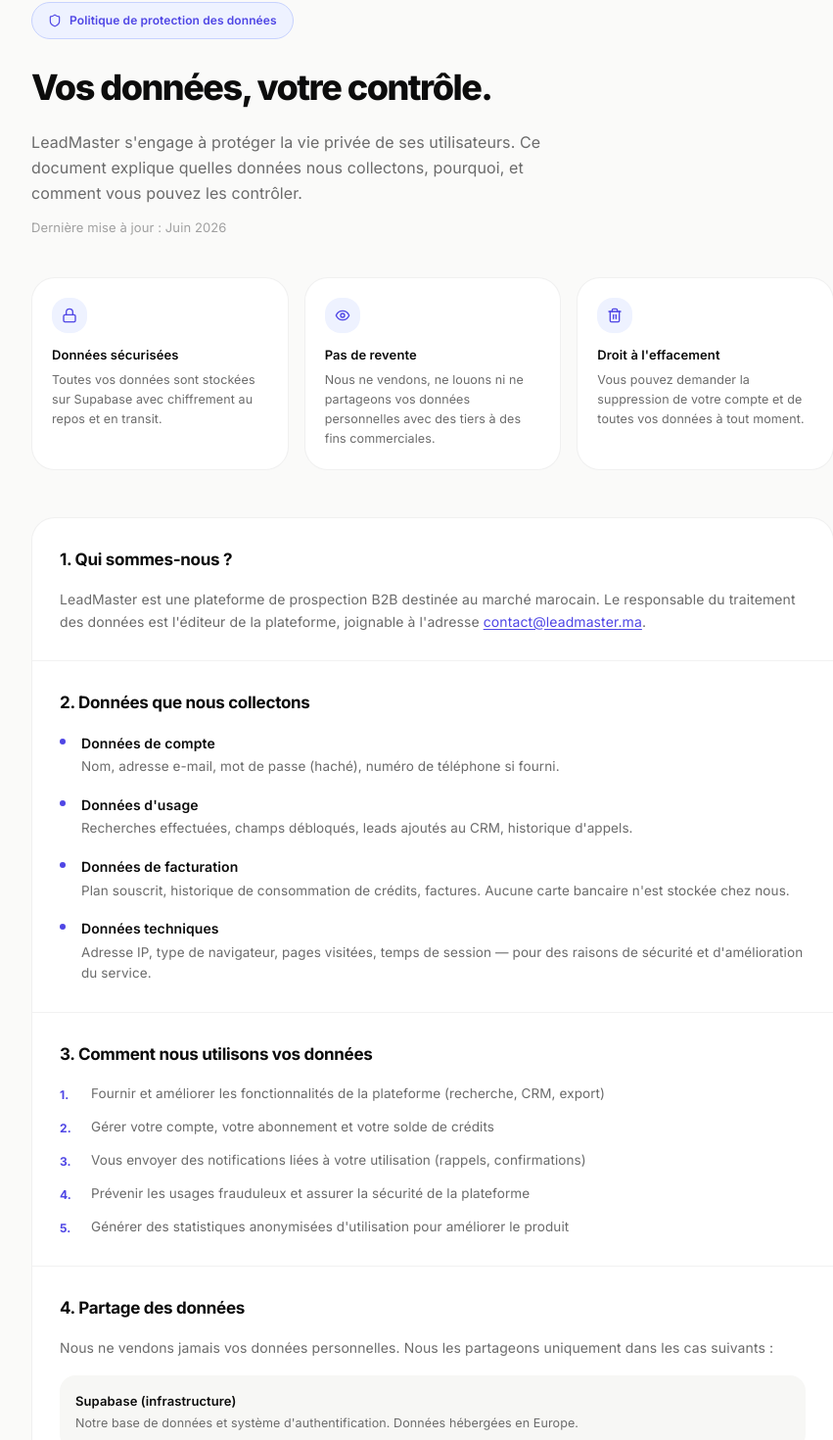
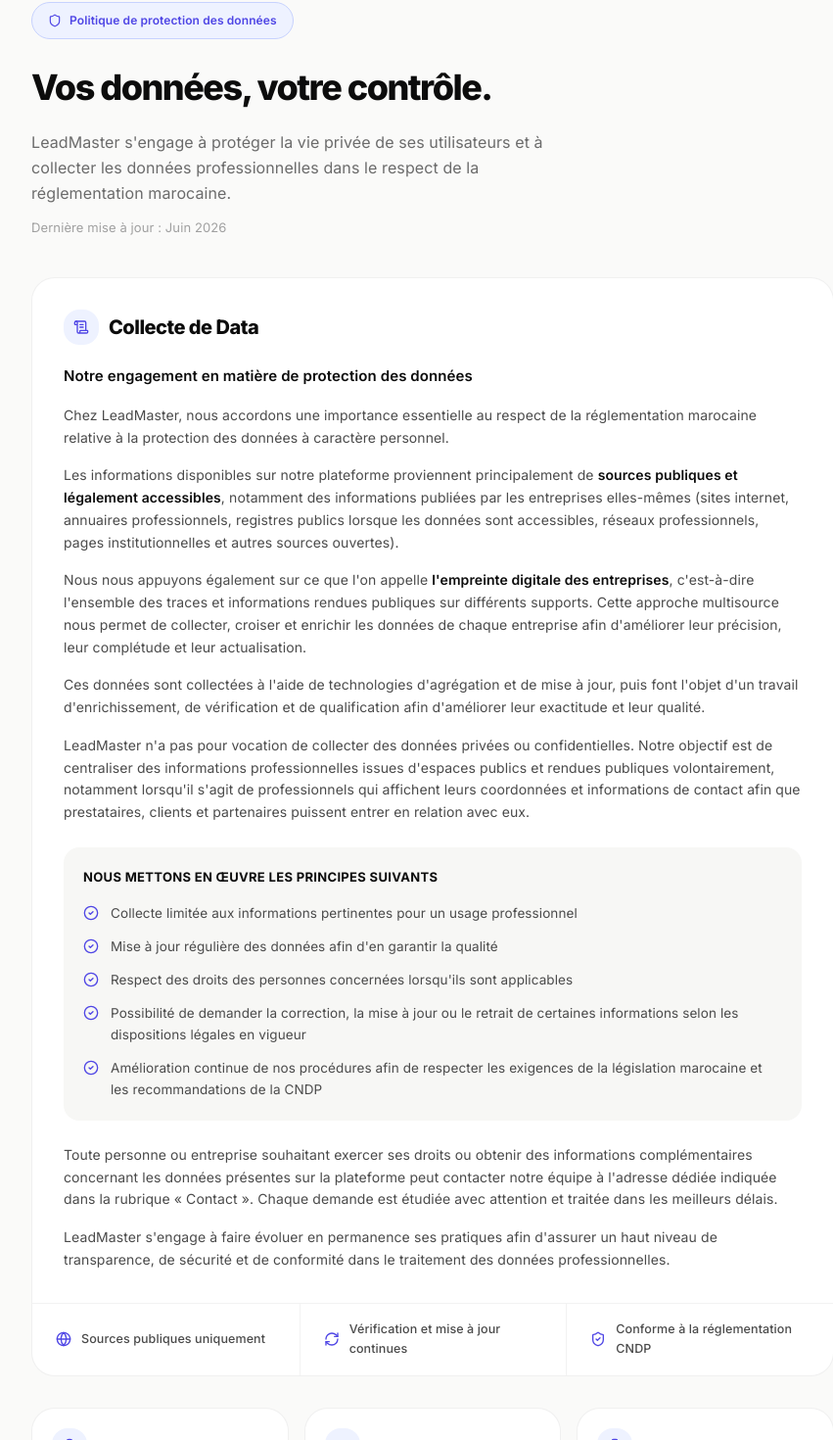
Before and after one commit to underfirex0/leadmaster-v2, a Next.js app: page /protection-des-donnees in a window 1280 px wide. Shown: the part 160-1630 px from the top of the page at 98% size, without its empty margins (198-1049 px from the left). Built offline with nearby package versions, Linux system fonts and the light colour scheme.

Commit message:
feat: add Collecte de Data section to protection des données page

```diff
--- a/src/app/protection-des-donnees/page.tsx
+++ b/src/app/protection-des-donnees/page.tsx
@@ -1,9 +1,9 @@
 import Link from 'next/link'
-import { Shield, Lock, Eye, Trash2, Mail, ArrowLeft } from 'lucide-react'
+import { Shield, Lock, Eye, Trash2, Mail, ArrowLeft, Globe, ShieldCheck, RefreshCw, ScrollText, CheckCircle2 } from 'lucide-react'
 
 export const metadata = {
   title: 'Protection des données — LeadMaster',
-  description: 'Politique de protection des données personnelles de LeadMaster.',
+  description: 'Politique de protection des données personnelles et engagement de collecte de LeadMaster.',
 }
 
 export default function ProtectionDesdonneesPage() {
@@ -40,11 +40,93 @@
             Vos données, votre contrôle.
           </h1>
           <p className="text-[16px] text-[#6B6B6B] leading-relaxed max-w-[560px]">
-            LeadMaster s&apos;engage à protéger la vie privée de ses utilisateurs. Ce document explique quelles données nous collectons, pourquoi, et comment vous pouvez les contrôler.
+            LeadMaster s&apos;engage à protéger la vie privée de ses utilisateurs et à collecter les données professionnelles dans le respect de la réglementation marocaine.
           </p>
           <p className="text-[13px] text-[#A0A0A0] mt-3">
             Dernière mise à jour : Juin 2026
           </p>
+        </div>
+
+        {/* ══════════════════════════════════════════════════ */}
+        {/* COLLECTE DE DATA — engagement section (new)          */}
+        {/* ══════════════════════════════════════════════════ */}
+        <div className="bg-white rounded-2xl border border-[rgba(0,0,0,0.06)] overflow-hidden mb-8">
+          <div className="p-7 sm:p-8">
+            <div className="flex items-center gap-2.5 mb-5">
+              <div className="w-9 h-9 bg-[#EEF2FF] rounded-xl flex items-center justify-center shrink-0">
+                <ScrollText className="w-4 h-4 text-[#4F46E5]" />
+              </div>
+              <h2 className="text-[20px] font-extrabold text-[#0C0C0C]" style={{ letterSpacing: '-0.5px' }}>
+                Collecte de Data
+              </h2>
+            </div>
+
+            <p className="text-[15px] font-semibold text-[#0C0C0C] mb-4">
+              Notre engagement en matière de protection des données
+            </p>
+
+            <div className="space-y-4 text-[14px] text-[#4B4B4B] leading-relaxed">
+              <p>
+                Chez LeadMaster, nous accordons une importance essentielle au respect de la réglementation marocaine relative à la protection des données à caractère personnel.
+              </p>
+              <p>
+                Les informations disponibles sur notre plateforme proviennent principalement de <strong className="text-[#0C0C0C] font-semibold">sources publiques et légalement accessibles</strong>, notamment des informations publiées par les entreprises elles-mêmes (sites internet, annuaires professionnels, registres publics lorsque les données sont accessibles, réseaux professionnels, pages institutionnelles et autres sources ouvertes).
+              </p>
+              <p>
+                Nous nous appuyons également sur ce que l&apos;on appelle <strong className="text-[#0C0C0C] font-semibold">l&apos;empreinte digitale des entreprises</strong>, c&apos;est-à-dire l&apos;ensemble des traces et informations rendues publiques sur différents supports. Cette approche multisource nous permet de collecter, croiser et enrichir les données de chaque entreprise afin d&apos;améliorer leur précision, leur complétude et leur actualisation.
+              </p>
+              <p>
+                Ces données sont collectées à l&apos;aide de technologies d&apos;agrégation et de mise à jour, puis font l&apos;objet d&apos;un travail d&apos;enrichissement, de vérification et de qualification afin d&apos;améliorer leur exactitude et leur qualité.
+              </p>
+              <p>
+                LeadMaster n&apos;a pas pour vocation de collecter des données privées ou confidentielles. Notre objectif est de centraliser des informations professionnelles issues d&apos;espaces publics et rendues publiques volontairement, notamment lorsqu&apos;il s&apos;agit de professionnels qui affichent leurs coordonnées et informations de contact afin que prestataires, clients et partenaires puissent entrer en relation avec eux.
+              </p>
+            </div>
+
+            {/* Principles list */}
+            <div className="mt-6 bg-[#F7F7F5] rounded-xl p-5">
+              <p className="text-[13px] font-bold text-[#0C0C0C] uppercase tracking-wide mb-4">
+                Nous mettons en œuvre les principes suivants
+              </p>
+              <div className="space-y-3">
+                {[
+                  'Collecte limitée aux informations pertinentes pour un usage professionnel',
+                  'Mise à jour régulière des données afin d\'en garantir la qualité',
+                  'Respect des droits des personnes concernées lorsqu\'ils sont applicables',
+                  'Possibilité de demander la correction, la mise à jour ou le retrait de certaines informations selon les dispositions légales en vigueur',
+                  'Amélioration continue de nos procédures afin de respecter les exigences de la législation marocaine et les recommandations de la CNDP',
+                ].map((item, i) => (
+                  <div key={i} className="flex gap-3 items-start">
+                    <CheckCircle2 className="w-4 h-4 text-[#4F46E5] shrink-0 mt-0.5" />
+                    <p className="text-[13.5px] text-[#4B4B4B] leading-relaxed">{item}</p>
+                  </div>
+                ))}
+              </div>
+            </div>
+
+            <div className="mt-6 space-y-4 text-[14px] text-[#4B4B4B] leading-relaxed">
+              <p>
+                Toute personne ou entreprise souhaitant exercer ses droits ou obtenir des informations complémentaires concernant les données présentes sur la plateforme peut contacter notre équipe à l&apos;adresse dédiée indiquée dans la rubrique « Contact ». Chaque demande est étudiée avec attention et traitée dans les meilleurs délais.
+              </p>
+              <p>
+                LeadMaster s&apos;engage à faire évoluer en permanence ses pratiques afin d&apos;assurer un haut niveau de transparence, de sécurité et de conformité dans le traitement des données professionnelles.
+              </p>
+            </div>
+          </div>
+
+          {/* Quick-scan badges */}
+          <div className="grid sm:grid-cols-3 divide-y sm:divide-y-0 sm:divide-x divide-[rgba(0,0,0,0.05)] border-t border-[rgba(0,0,0,0.05)]">
+            {[
+              { icon: Globe,       label: 'Sources publiques uniquement' },
+              { icon: RefreshCw,   label: 'Vérification et mise à jour continues' },
+              { icon: ShieldCheck, label: 'Conforme à la réglementation CNDP' },
+            ].map(({ icon: Icon, label }) => (
+              <div key={label} className="flex items-center gap-2.5 px-6 py-4">
+                <Icon className="w-4 h-4 text-[#4F46E5] shrink-0" />
+                <span className="text-[12.5px] font-medium text-[#4B4B4B]">{label}</span>
+              </div>
+            ))}
+          </div>
         </div>
 
         {/* Summary cards */}
@@ -88,6 +170,7 @@
                 { label: 'Données d\'usage', detail: 'Recherches effectuées, champs débloqués, leads ajoutés au CRM, historique d\'appels.' },
                 { label: 'Données de facturation', detail: 'Plan souscrit, historique de consommation de crédits, factures. Aucune carte bancaire n\'est stockée chez nous.' },
                 { label: 'Données techniques', detail: 'Adresse IP, type de navigateur, pages visitées, temps de session — pour des raisons de sécurité et d\'amélioration du service.' },
+                { label: 'Données d\'entreprises (base LeadMaster)', detail: 'Informations professionnelles publiques collectées et enrichies conformément à notre politique de Collecte de Data ci-dessus.' },
               ].map(({ label, detail }) => (
                 <div key={label} className="flex gap-4">
                   <div className="w-1.5 h-1.5 rounded-full bg-[#4F46E5] mt-[7px] shrink-0" />
@@ -176,9 +259,9 @@
             <div className="mt-4 bg-[#EEF2FF] border border-[#C7D2FE] rounded-xl p-4 flex items-start gap-3">
               <Mail className="w-4 h-4 text-[#4F46E5] shrink-0 mt-0.5" />
               <p className="text-[13px] text-[#3730A3]">
-                Pour exercer vos droits, envoyez un e-mail à{' '}
+                Pour exercer vos droits — y compris demander la correction, la mise à jour ou le retrait d&apos;informations issues de notre collecte de data — envoyez un e-mail à{' '}
                 <a href="mailto:contact@leadmaster.ma" className="font-semibold underline underline-offset-2">contact@leadmaster.ma</a>
-                {' '}avec pour objet &quot;Demande RGPD — [votre demande]&quot;. Réponse sous 30 jours.
+                {' '}avec pour objet &quot;Demande RGPD/CNDP — [votre demande]&quot;. Chaque demande est étudiée avec attention et traitée dans les meilleurs délais.
               </p>
             </div>
           </div>
@@ -219,7 +302,7 @@
               Contact
             </h2>
             <p className="text-[14px] text-[#6B6B6B] leading-relaxed mb-3">
-              Pour toute question relative à la protection de vos données :
+              Pour toute question relative à la protection de vos données ou à notre politique de collecte :
             </p>
             <a href="mailto:contact@leadmaster.ma"
               className="inline-flex items-center gap-2 bg-[#4F46E5] text-white px-5 py-2.5 rounded-xl text-[13px] font-semibold hover:bg-[#4338CA] transition-colors">
```
